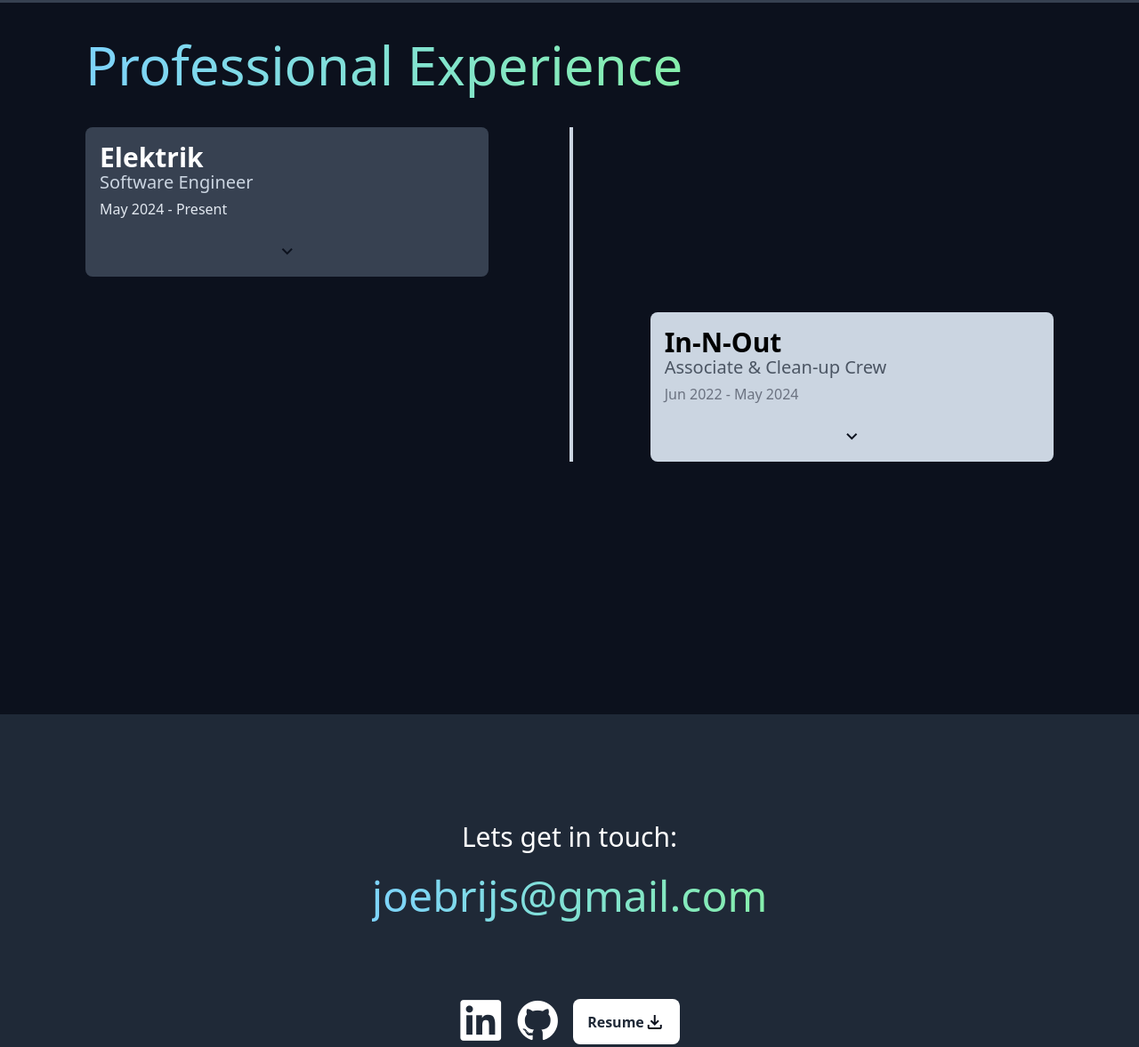
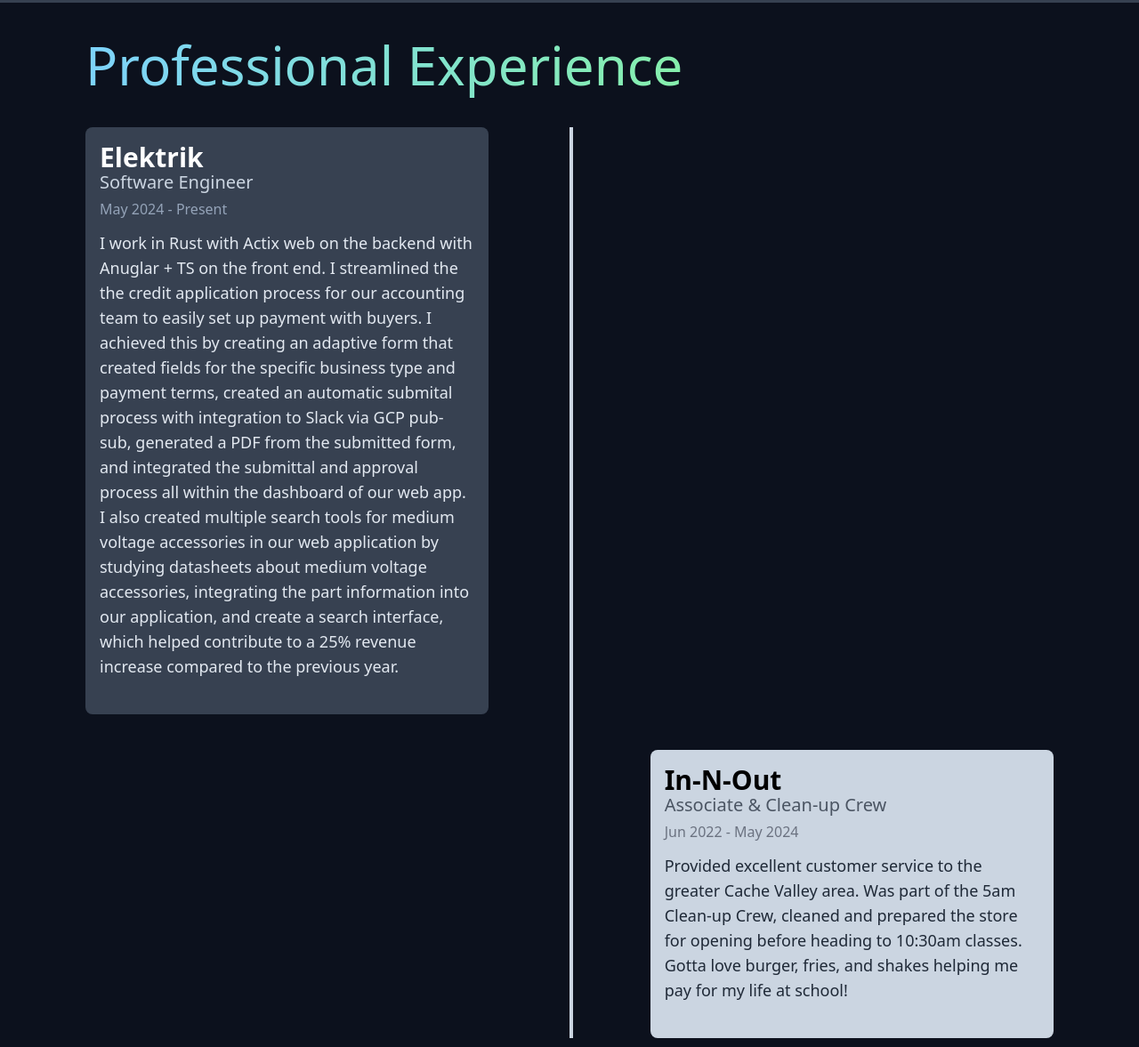
Before and after one commit to jbrijs/Personal-Portfolio-Website, a website: page index.html in a window 1280 px wide. Shown: the part 2373-3550 px from the top of the page at 89% size. Drawn offline with nearby package versions, Linux system fonts and the light colour scheme.

Commit message:
added job description to experience timeline

```diff
--- a/index.html
+++ b/index.html
@@ -162,7 +162,7 @@
         </div>
       </div>
     </section>
-    <section class="h-screen bg-background px-24">
+    <section class="h-auto bg-background px-24 mb-20">
       <h1 class="text-green-200 text-6xl bg-gradient-to-r from-sky-300 to-green-300 text-transparent bg-clip-text inline-block py-10">Professional Experience</h1>
       <div class="flex flex-col gap-10 relative" id="experiences">
         <div class="w-1 h-full absolute inset-y-0 inset-x-1/2 bg-slate-300"></div>
@@ -170,11 +170,16 @@
           <div class="bg-gray-700 flex flex-col p-4 rounded-lg w-5/12" id="elektrik">
             <span><p class="text-3xl font-semibold text-white">Elektrik</p></span>
             <p class="text-xl leading-5 text-slate-300">Software Engineer</p>
-            <p class="pt-2 text-slate-200">May 2024 - Present</p>
-            <div class="w-full flex items-center justify-center pt-6">
-              <span class="material-symbols-outlined">
-                keyboard_arrow_down
-              </span>
+            <p class="pt-2 text-slate-400">May 2024 - Present</p>
+            <div class="w-full flex items-center justify-center pt-3 pb-6">
+              <p class="text-lg text-slate-200">
+                I work in Rust with Actix web on the backend with Anuglar + TS on the front end.
+                 I streamlined the the credit application process for our accounting team to easily set up payment with buyers.
+                  I achieved this by creating an adaptive form that created fields for the specific business type and payment terms,
+                   created an automatic submital process with integration to Slack via GCP pub-sub,
+                    generated a PDF from the submitted form, and integrated the submittal and approval process all within the dashboard of our web app.
+                    I also created multiple search tools for medium voltage accessories in our web application by studying datasheets about medium voltage accessories, integrating the part information into our application, and create a search interface,  which helped contribute to a 25% revenue increase compared to the previous year.
+              </p>
             </div>
           </div>
         </div>
@@ -183,11 +188,11 @@
            <span><p class="text-3xl font-semibold">In-N-Out</p></span>
            <p class="text-xl leading-5 text-gray-600">Associate & Clean-up Crew</p>
            <p class="pt-2 text-gray-500">Jun 2022 - May 2024</p>
-            <div class="w-full flex items-center justify-center pt-6">
-              <span class="material-symbols-outlined">
-               keyboard_arrow_down
-              </span>
-           </div>
+            <p class="pt-3 pb-6 text-lg text-gray-800">
+              Provided excellent customer service to the greater Cache Valley area. Was part of the 5am Clean-up Crew,
+               cleaned and prepared the store for opening before heading to 10:30am classes.
+                Gotta love burger, fries, and shakes helping me pay for my life at school!
+            </p>
         </div>
       </div>
     </section>
```
Also changed, not shown: src/output.css.
